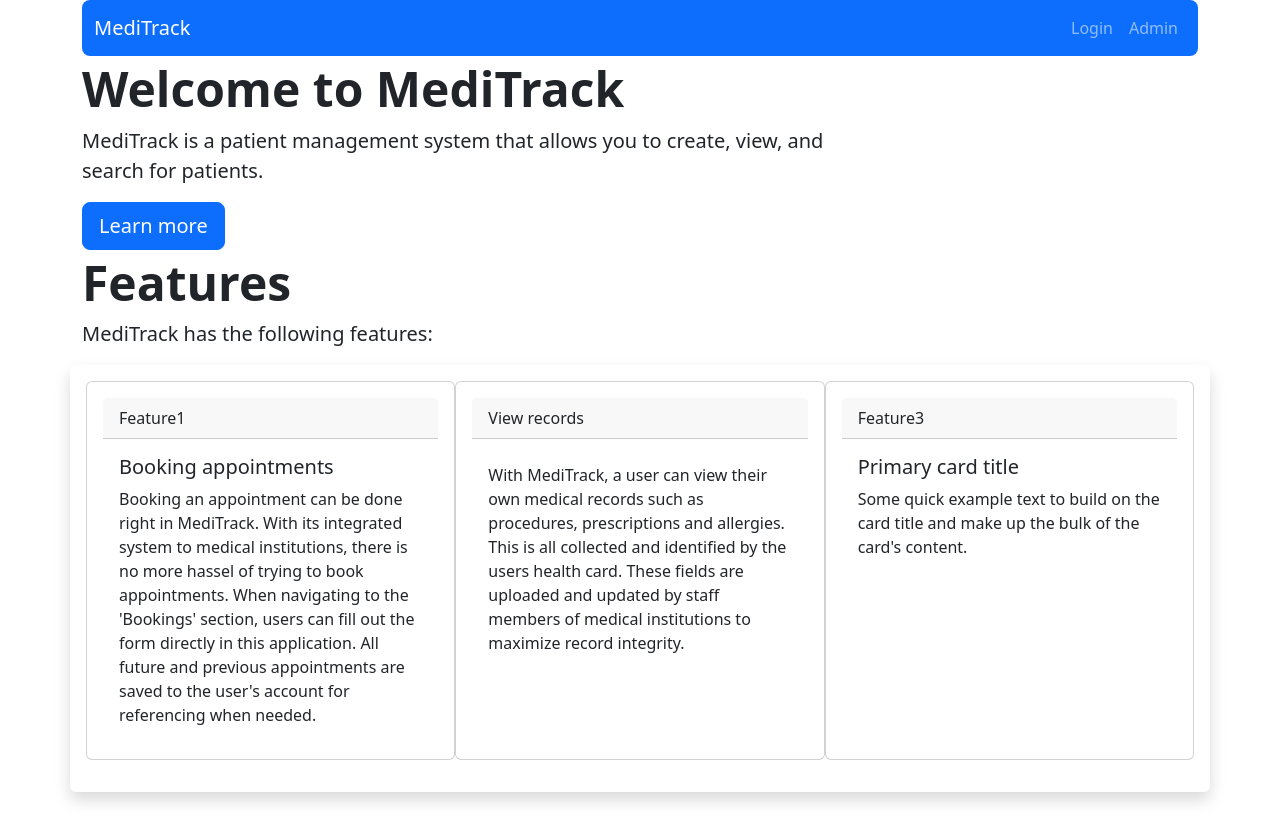
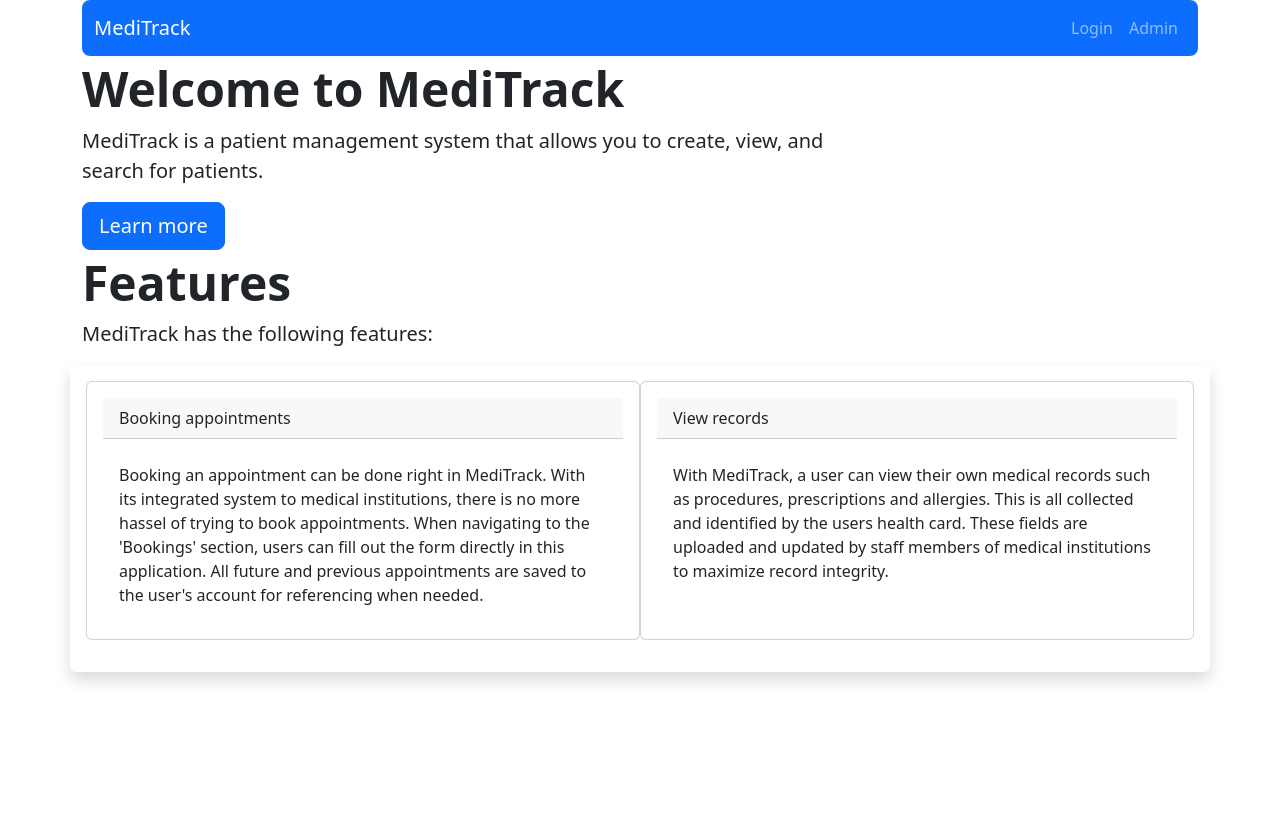
Before and after one commit to bigMan0/DMBS, a React (Create React App) app in the folder meditrack/: page / in a window 1280 px wide. After the commit the page ends 800 px from the top, so only its background shows below. Built offline with nearby package versions, Linux system fonts and the light colour scheme.

Commit message:
kinda fixed

```diff
--- a/meditrack/src/API-requests/createPatient.js
+++ b/meditrack/src/API-requests/createPatient.js
@@ -1,4 +1,5 @@
 import { useState } from 'react';
+import PatientsNavbar from './patientsNavbar';
 
 const Patientform = () => {
   const [first_name, setFirstName] = useState('');
@@ -68,6 +69,8 @@ const Patientform = () => {
   };
 
   return (
+    <>
+    <PatientsNavbar/>
     <div className='container shadow lg'>
       <h1>Create a new Patient</h1>
       <br></br>
@@ -106,15 +109,16 @@ const Patientform = () => {
           <label htmlFor="gender" className="form-label">Gender:</label>
           <select id="gender" value={gender} onChange={(e) => setGender(e.target.value)} className="form-control">
             <option value="">Select...</option>
-            <option value="male">M</option>
-            <option value="female">F</option>
-            <option value="other">O</option>
+            <option value="M">M</option>
+            <option value="F">F</option>
+            <option value="O">O</option>
           </select>
         </div>
 
         <button type="submit" className="btn btn-primary">Submit</button>
       </form>
       </div>
+    </>
   );
 };
 
--- a/meditrack/src/API-requests/updatePatient.js
+++ b/meditrack/src/API-requests/updatePatient.js
@@ -1,7 +1,9 @@
 import { useState } from 'react';
+import PatientsNavbar from './patientsNavbar';
 
 const UpdatePatientForm = () => {
   const [health_card, setHealthCard] = useState('');
+  const [first_name, setFirstName] = useState('');
   const [last_name, setLastName] = useState('');
   const [address, setAddress] = useState('');
   const [phone, setPhone] = useState('');
@@ -16,6 +18,8 @@ const UpdatePatientForm = () => {
           'Content-Type': 'application/json',
         },
         body: JSON.stringify({
+          health_card: health_card,
+          first_name: first_name,
           last_name: last_name,
           address: address,
           phone: phone,
@@ -37,7 +41,7 @@ const UpdatePatientForm = () => {
   const handleSubmit = (event) => {
     event.preventDefault();
 
-    if (!health_card || !last_name || !address || !phone || !dob || !gender) {
+    if (!health_card || first_name || !last_name || !address || !phone || !dob || !gender) {
       alert('Please fill in all fields.');
       return;
     }
@@ -46,6 +50,8 @@ const UpdatePatientForm = () => {
   };
 
   return (
+    <>
+    <PatientsNavbar/>
     <div className='container shadow lg'>
       <h1>Update a Patient</h1>
       <br></br>
@@ -53,6 +59,10 @@ const UpdatePatientForm = () => {
       <div className="mb-3">
           <label htmlFor="healthCard" className="form-label">Health Card:</label>
           <input type="numeber" id="healthCard" value={health_card} onChange={(e) => setHealthCard(e.target.value)} className="form-control" />
+        </div>
+        <div className="mb-3">
+          <label htmlFor="firstName" className="form-label">First Name:</label>
+          <input type="text" id="firstName" value={first_name} onChange={(e) => setFirstName(e.target.value)} className="form-control" />
         </div>
         <div className="mb-3">
           <label htmlFor="lastName" className="form-label">Last Name:</label>
@@ -78,6 +88,7 @@ const UpdatePatientForm = () => {
         <button type="submit" className="btn btn-primary">Update</button>
       </form>
     </div>
+    </>
   );
 };
 
--- a/meditrack/src/pages/Homepage.js
+++ b/meditrack/src/pages/Homepage.js
@@ -19,9 +19,9 @@ function Homepage() {
         <div className="row shadow p-3 mb-5 bg-body rounded">
 
           <div className="col card p-3 mb-3">
-            <div className="card-header">Feature1</div>
+            <div className="card-header">Booking appointments</div>
             <div className="card-body">
-              <h5 className="card-title">Booking appointments</h5>
+              <h5 className="card-title"></h5>
               <p className="card-text">Booking an appointment can be done right in MediTrack. With its integrated system to medical
                institutions, there is no more hassel of trying to book appointments.
                 When navigating to the 'Bookings' section,
@@ -42,13 +42,6 @@ function Homepage() {
               </div>
           </div>
 
-          <div className="col card p-3 mb-3">
-            <div className="card-header">Feature3</div>
-              <div className="card-body">
-                <h5 className="card-title">Primary card title</h5>
-                <p className="card-text">Some quick example text to build on the card title and make up the bulk of the card's content.</p>
-              </div>
-          </div>
 
       </div>
 
```
